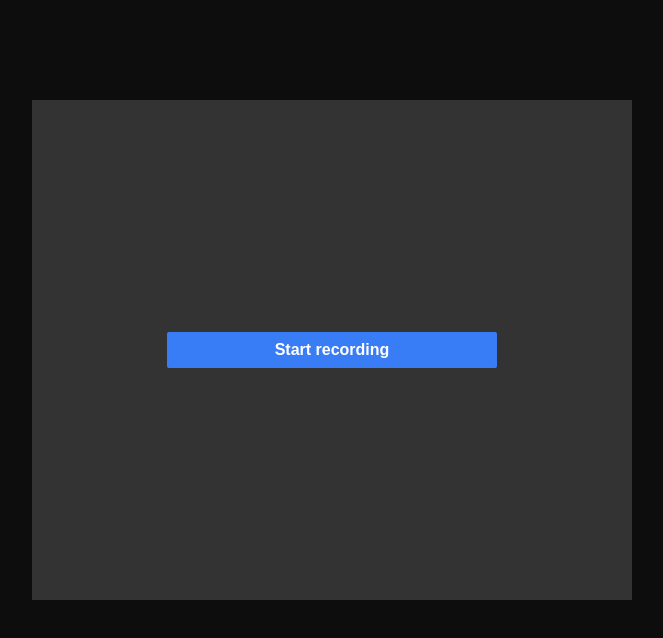
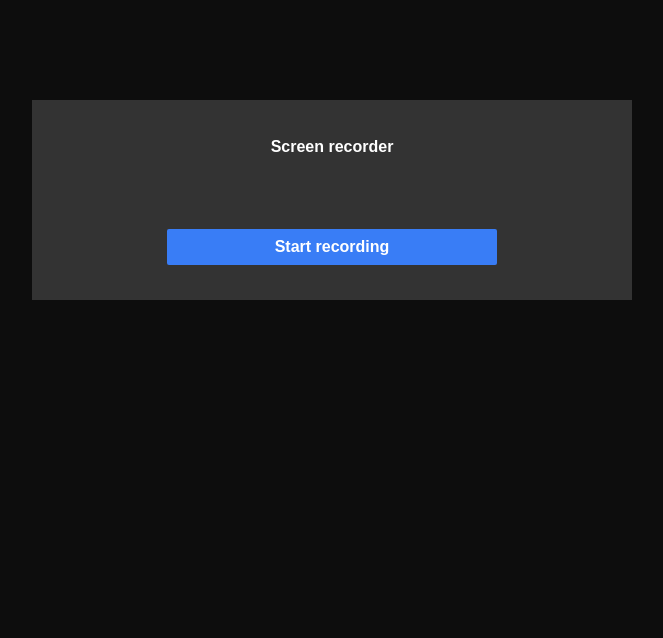
Before and after one commit to polyakog/screenrecorder, a Next.js app: page /recorder in a window 1280 px wide. Shown: the top 638 px of the page, without its empty margins (308-971 px from the left). Built offline with nearby package versions, Linux system fonts and the light colour scheme.

Commit message:
feat: add functions in recorder

```diff
--- a/src/pages/recorder/index.tsx
+++ b/src/pages/recorder/index.tsx
@@ -2,13 +2,83 @@ import { Button } from "@/Common/Components/Button/Button"
 import { getLayout } from "@/Common/Components/Layout/BaseLayout/BaseLayout";
 import { ThemeButton } from "@/Common/Enum/themeButton"
 import { colorsTheme } from "@/styles/StyledComponents/Common/colors";
+import { useState } from "react";
 import { styled } from 'styled-components';
+
+
+
+ var blob, mediaRecorder = null
+    var chunks: any = []
+
 
 const Recorder = () => {
 
+
+    let deviceRecorder: any
+
+    async function startRecording(){
+        var stream =  await navigator.mediaDevices.getDisplayMedia({video: true, audio: true})
+
+        deviceRecorder = new deviceRecorder(stream, {mimeType: "video/webm"});
+        deviceRecorder.ondataavailable = (e: any) => {
+            if(e.data.size > 0){
+                 chunks.push(e.data);
+                 console.log(e.data)
+            }
+        }
+        deviceRecorder.onstop = () => {
+            chunks = [];
+        }
+        deviceRecorder.start(250)
+    }
+    console.log(deviceRecorder)
+    // console.log(deviceRecorder.isTypeSupported("video/webm"))
+    // console.log(deviceRecorder.isTypeSupported("video/mp4"))
+    // console.log(deviceRecorder.isTypeSupported("video/mp4;codecs=avc1"))
+
+
+    function stopRecording() {
+        var filename = window.prompt("File name", "video"); // Ask the file name
+
+        deviceRecorder.stop(); // Stopping the recording
+        blob = new Blob(chunks, { type: "video/webm" })
+        chunks = [] // Resetting the data chunks
+        var dataDownloadUrl = URL.createObjectURL(blob);
+
+        // Downloadin it onto the user's device
+        let a = document.createElement('a')
+        a.href = dataDownloadUrl;
+        a.download = `${filename}.webm`
+        a.click()
+
+        URL.revokeObjectURL(dataDownloadUrl)
+    }
+    const [butonText, setButonText] = useState('Start recording')
+    let RECORDING_ONGOING = false;
+    const handler = () => {
+
+        RECORDING_ONGOING = !RECORDING_ONGOING; // Start / Stop recording
+        if (RECORDING_ONGOING) {
+            setButonText("Stop Recording")
+            startRecording(); // Start the recording
+        } else {
+            setButonText("Start Recording")
+            stopRecording(); // Stop screen recording
+        }
+    }
+
     return (
         <RecorderWrapper>
-            <Button theme={ThemeButton.PRIMARY} type="button">Start recording</Button>
+            <Title>
+                Screen recorder
+            </Title>
+            <Button
+                theme={ThemeButton.PRIMARY}
+                type="button"
+                onClick={handler}
+            >
+                {butonText}
+            </Button>
         </RecorderWrapper>
 
     )
@@ -18,12 +88,23 @@ const Recorder = () => {
 Recorder.getLayout = getLayout
 export default Recorder
 
+const Title = styled.div`
+    width: 100%;
+    display: flex;
+    flex-wrap: wrap;
+    justify-content: center;
+    font-size: 16px;
+    font-weight: 700;
+`
+
 const RecorderWrapper = styled.div`
-display: flex;
+    display: inline-flex;
+    flex-wrap: wrap;
     justify-content: center;
     align-items: center;
     width: 600px;
-    height: 500px;
+    height: 200px;
     background: ${colorsTheme.colors.dark[300]}
 
+
 `
```
